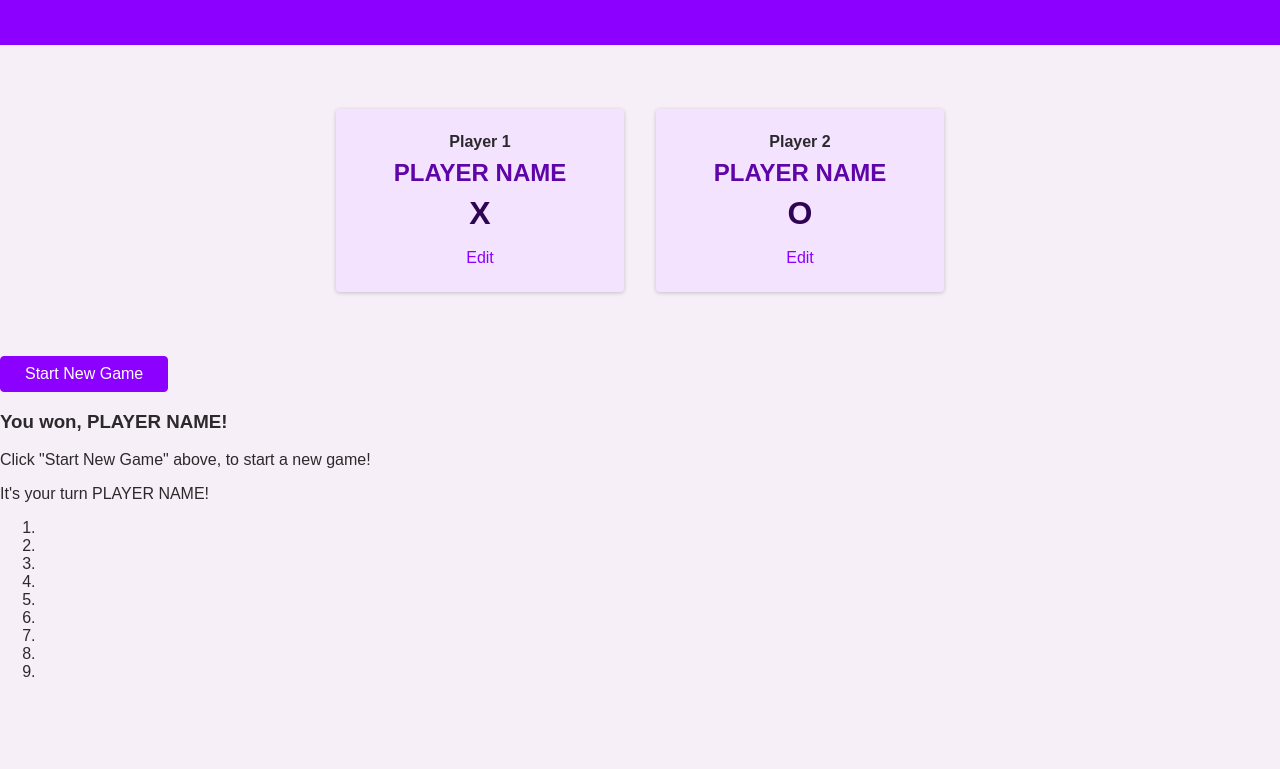
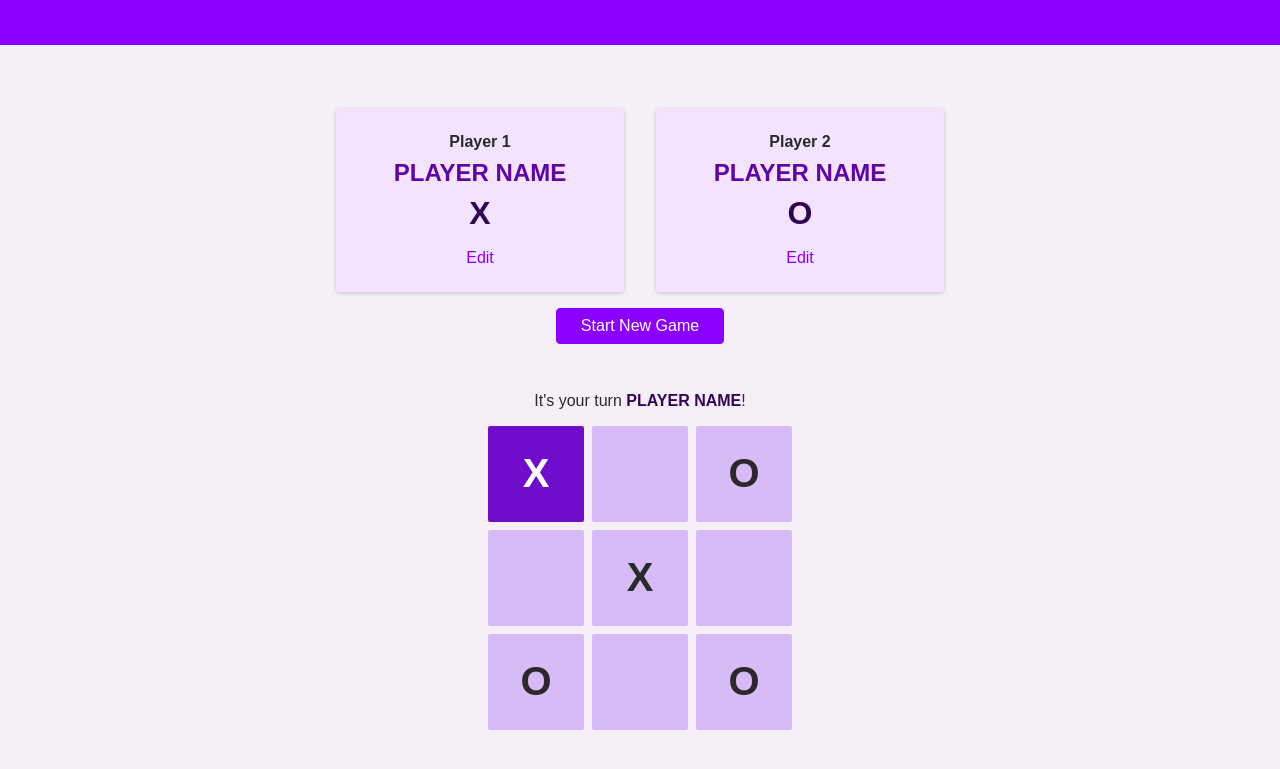
Before and after one commit to LechatW/Tic-Tac-Toe, a plain HTML site: page index.html in a window 1280 px wide. Shown: the part 133-902 px from the top of the page. Before the commit the page ends 830 px from the top, so only its background shows below. Drawn offline with Linux system fonts and the light colour scheme; a script that the page names is missing.

Commit message:
added game board styles

```diff
--- a/index.html
+++ b/index.html
@@ -10,6 +10,7 @@
     <link rel="stylesheet" href="styles/styles.css">
     <link rel="stylesheet" href="styles/overlays.css">
     <link rel="stylesheet" href="styles/configuration.css">
+    <link rel="stylesheet" href="styles/game.css">
 </head>
 <body>
     <div id="backdrop"></div>
@@ -50,26 +51,27 @@
                     </article>
                 </li>
             </ol>
+            <button class="btn">Start New Game</button>
         </section>
-        <button class="btn">Start New Game</button>
+
         <section id="active-game">
-            <article>
-                <h3>You won, <span id="winner-name">PLAYER NAME</span>!</h3>
+            <article id="game-over">
+                <h2>You won, <span id="winner-name">PLAYER NAME</span>!</h2>
                 <p>Click "Start New Game" above, to start a new game!</p>
             </article>
             <p>It's your turn <span id="active-player-name">PLAYER NAME</span>!</p>
-            <ol>
+            <ol id="game-board">
+                <li class="disabled">X</li>
                 <li></li>
+                <li>O</li>
+
                 <li></li>
+                <li>X</li>
                 <li></li>
 
+                <li>O</li>
                 <li></li>
-                <li></li>
-                <li></li>
-
-                <li></li>
-                <li></li>
-                <li></li>
+                <li>O</li>
             </ol>
         </section>
     </main>
--- /dev/null
+++ b/styles/game.css
@@ -0,0 +1,58 @@
+#active-game {
+    text-align: center;
+    margin: 2rem 0 5rem 0;
+}
+
+#game-over {
+    width: 90%;
+    max-width: 40rem;
+    margin: auto;
+    padding: 1rem 2rem;
+    background-color: rgb(50, 5, 87);
+    box-shadow: 0 2px 8px rgba(0, 0, 0, 0.2);
+    border-radius: 4px;
+    color: white;
+    display: none;
+}
+
+#game-over h2 {
+    font-size: 2.5rem;
+    margin: 0.5rem 0;
+}
+
+#active-player-name {
+    font-weight: bold;
+    color: rgb(50, 5, 87);
+}
+
+#game-board {
+    list-style: none;
+    margin: 1rem 0;
+    padding: 0;
+    display: grid;
+    grid-template-columns: repeat(3, 6rem);
+    grid-template-rows: repeat(3, 6rem);
+    justify-content: center;
+    gap: 0.5rem;
+}
+
+#game-board li {
+    background-color: rgb(215, 187, 247);
+    border-radius: 2px;
+    cursor: pointer;
+    display: flex;
+    justify-content: center;
+    align-items: center;
+    font-size: 2.5rem;
+    font-weight: bold;
+}
+
+#game-board li:hover {
+    background-color: rgb(112, 13, 204);
+}
+
+#game-board li.disabled {
+    background-color: rgb(112, 13, 204);
+    color: white;
+    cursor: default;
+}
```
